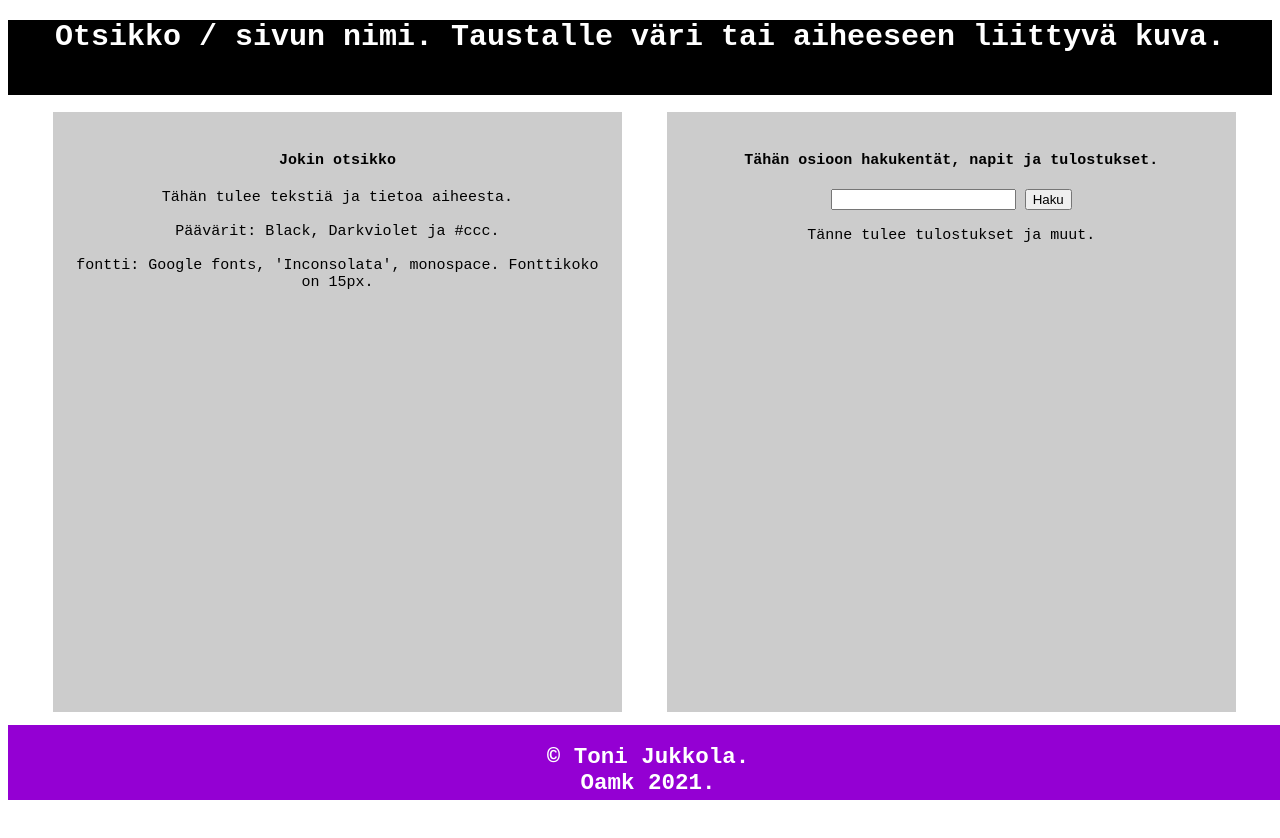
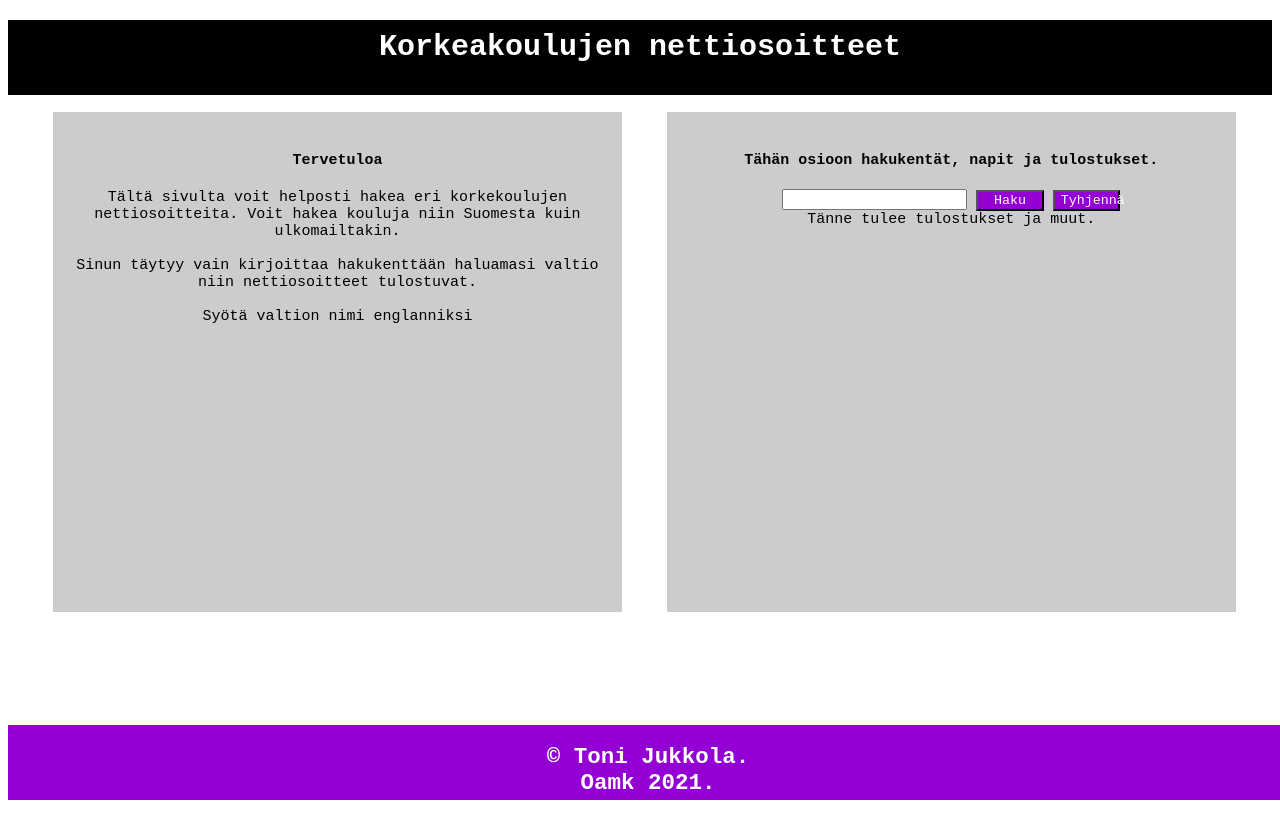
Before and after one commit to ToniJukkola/web-tekniikat, a plain HTML site: page jsFinalAssignment/Index.html in a window 1280 px wide. Before the commit the page ends 800 px from the top, so only its background shows below. Drawn offline with Linux system fonts and the light colour scheme.

Commit message:
Ulkomuoto

```diff
--- a/jsFinalAssignment/Index.html
+++ b/jsFinalAssignment/Index.html
@@ -17,7 +17,7 @@
 
             <!--Header-->
             <header>
-                <h1 id="otsikko">Otsikko / sivun nimi. Taustalle väri tai aiheeseen liittyvä kuva.
+                <h1 id="otsikko"> Korkeakoulujen nettiosoitteet
                 </h1>
                     </header>
                     <!--Header-->
@@ -25,13 +25,13 @@
                         <section>
                             <article>
 
-                                <h4>Jokin otsikko</h4>
+                                <h4>Tervetuloa</h4>
                               <div>
-                                  Tähän tulee tekstiä ja tietoa aiheesta. </div>
+                                  Tältä sivulta voit helposti hakea eri korkekoulujen nettiosoitteita. Voit hakea kouluja niin Suomesta kuin ulkomailtakin. </div>
                                   <span id="tilaa"></span>
-                                    <div>Päävärit: Black, Darkviolet ja #ccc.</div>
+                                    <div>Sinun täytyy vain kirjoittaa hakukenttään haluamasi valtio niin nettiosoitteet tulostuvat. </div>
                                         <span id="tilaa"></span>
-                                            <div>fontti: Google fonts, 'Inconsolata', monospace. Fonttikoko on 15px.</div>
+                                            <div>Syötä valtion nimi englanniksi</div>
 
                                                 </article>
 
@@ -39,11 +39,13 @@
                                             <h4>Tähän osioon hakukentät, napit ja tulostukset.</h4>
                                             <div>
                                         <input type="text"> <button id="search">Haku</button>
+                                        <button>Tyhjennä</button>
                                     </div>
-                                <span id="tilaa"></span>
+
                             <div>
                                 Tänne tulee tulostukset ja muut.
                         </div>
+
 
                         </article>
                     </section>
--- a/jsFinalAssignment/style.css
+++ b/jsFinalAssignment/style.css
@@ -4,17 +4,8 @@
 html {
     font-size: 15px;
     font-family: 'Inconsolata', monospace;
+    height: 150%;
 }
-article {
-    text-align: center;
-    float: left;
-    margin-left: 3em;
-    width: 45%;
-    height: 600px;
-    background: #ccc;
-    padding: 20px;
-  }
-
 header {
     text-align: center;
     top: 0;
@@ -22,7 +13,15 @@ header {
     height: 5rem;
     background-color: rgb(0, 0, 0);
 }
-
+article {
+    text-align: center;
+    float: left;
+    margin-left: 3em;
+    width: 45%;
+    height: 500px;
+    background: #ccc;
+    padding: 20px;
+  }
 
 footer {
     text-align: center;
@@ -33,15 +32,19 @@ footer {
     background-color: darkviolet;
 
 }
-
-
-aside {
-    background-color: #333;
+button {
+    width: 4.5rem;
+    background-color: darkviolet;
+    font-family: 'Inconsolata', monospace;
+    color: white;
 }
 #otsikko {
     color: white;
 
 }
+h1 {
+    padding-top: 10px;
+}
 #tilaa {
     margin: 100px;
 }
```
